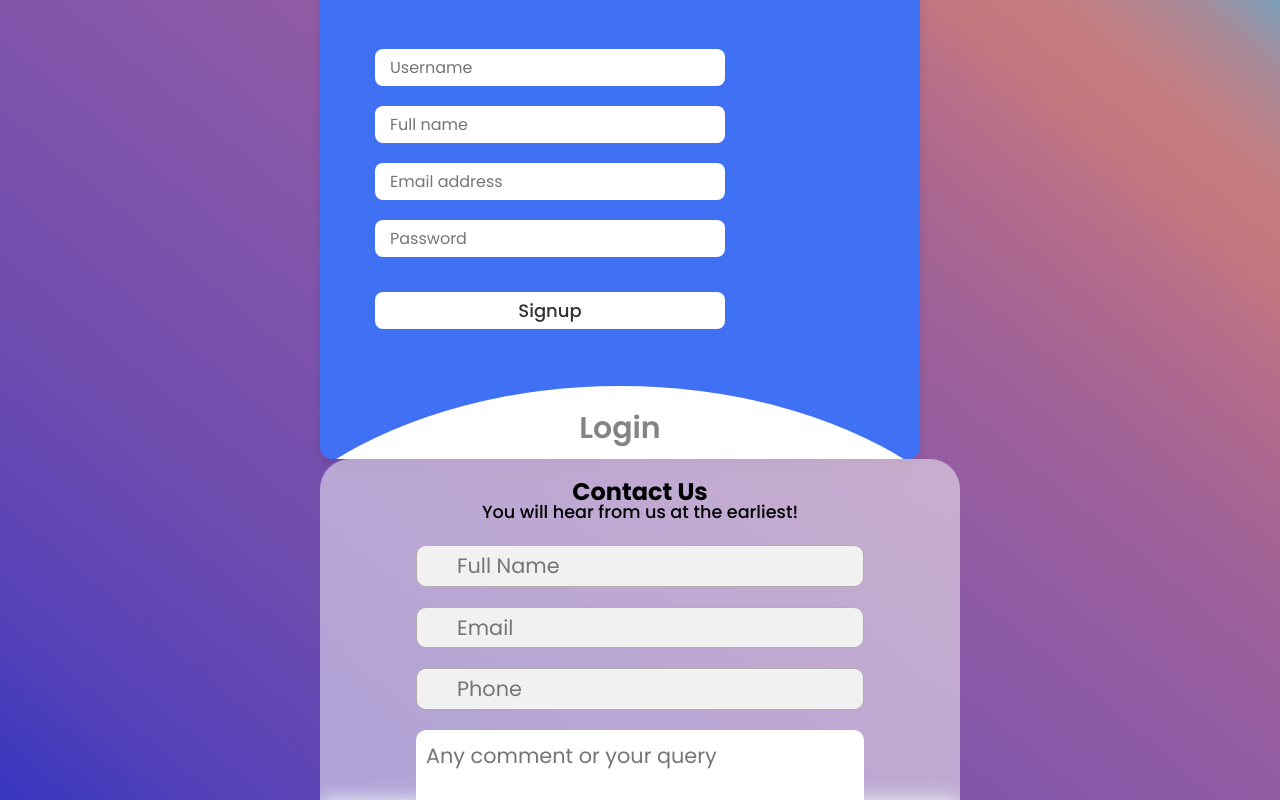
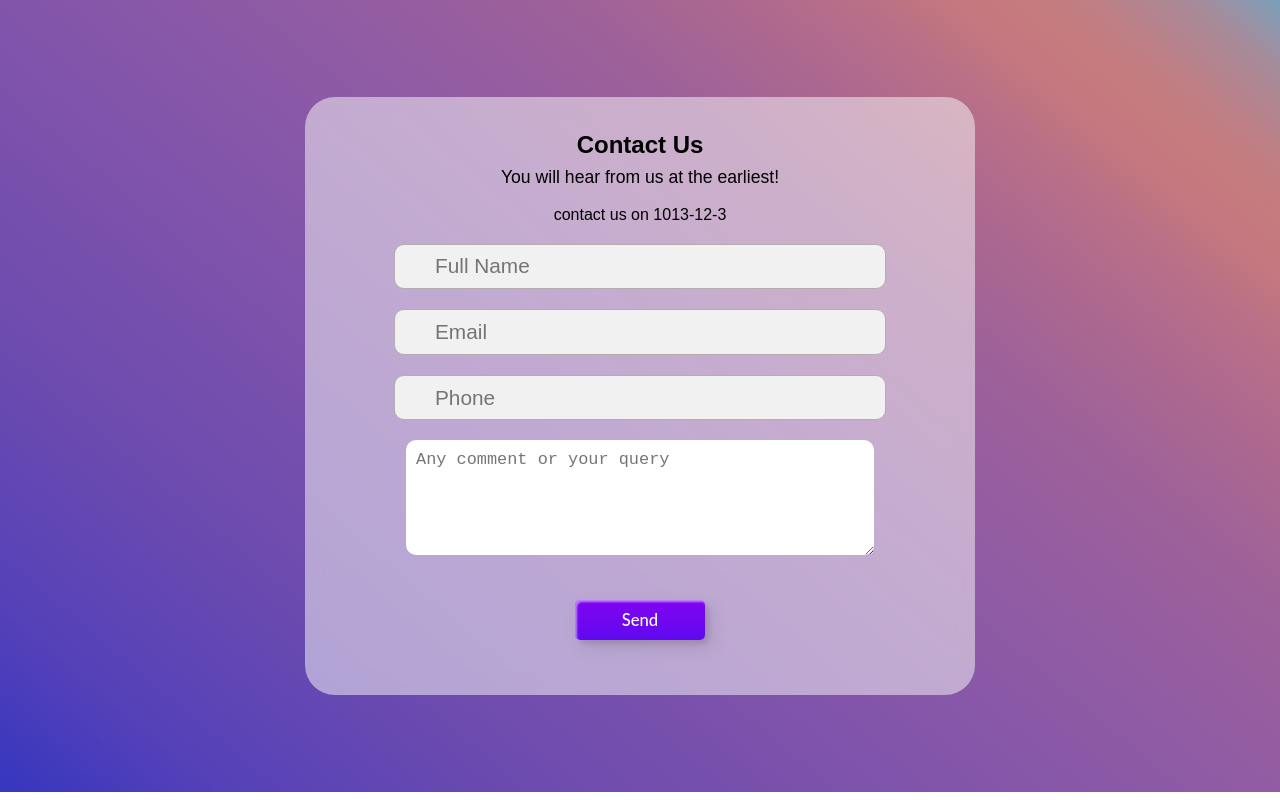
Before and after one commit to VIRAJcHOPADE/Flight-Booking---MERN-Stack-App, a React (Create React App) app in the folder frontend/: page / in a window 1280 px wide. Shown: the top 800 px of the page. Built offline with nearby package versions, Linux system fonts and the light colour scheme.

Commit message:
ContactUs

```diff
--- a/frontend/src/App.js
+++ b/frontend/src/App.js
@@ -1,11 +1,11 @@
 import './App.css';
 import React from 'react';
-import  {LoginAndOut}  from './components/Login/LoginAndOut';
+// import  {LoginAndOut}  from './components/Login/LoginAndOut';
 import { Contacts } from './components/Contact/Contacts';
 function App() {
   return (
     <div className="App">
-     <LoginAndOut />
+     {/* <LoginAndOut /> */}
      <Contacts/>
     </div>
   );
--- a/frontend/src/components/Contact/Contacts.jsx
+++ b/frontend/src/components/Contact/Contacts.jsx
@@ -8,6 +8,7 @@ export const Contacts = () => {
          <div class="formBox">
             <h2>Contact Us</h2>
             <p>You will hear from us at the earliest!</p>
+            <span> contact us on 1013-12-3</span>
             <form action="#">
                 <div class="nameInp">
                     <i class="fa fa-user icon"></i>
@@ -27,10 +28,10 @@ export const Contacts = () => {
                         placeholder="Any comment or your query"></textarea>
                 </div>
                 <div class="submitBtn">
-                    <button id="btn" onclick="notif()">Send</button>
+
+                    <button id="btn" class="custom-btn btn-2" onclick="notif()">Send</button>
                 </div>
             </form>
-            <p class="extra">You can also contact us at 181-1711-322</p>
         </div>
     </div>
   )
--- a/frontend/src/components/Contact/contact.scss
+++ b/frontend/src/components/Contact/contact.scss
@@ -87,6 +87,45 @@ button {
 	cursor: pointer;
 	font-size: 0.8em;
 }
+
+$color_1: #fff;
+$font-family_1: 'Lato', sans-serif;
+
+/* 2 */
+button {
+	margin: 20px;
+}
+.custom-btn {
+	width: 130px;
+	height: 40px;
+	color: $color_1;
+	border-radius: 5px;
+	padding: 10px 25px;
+	font-family: $font-family_1;
+	font-weight: 500;
+	background: transparent;
+	cursor: pointer;
+	transition: all 0.3s ease;
+	position: relative;
+	display: inline-block;
+	box-shadow: inset 2px 2px 2px 0px rgba(255,255,255,.5), 7px 7px 20px 0px rgba(0,0,0,.1), 4px 4px 5px 0px rgba(0,0,0,.1);
+	outline: none;
+}
+.btn-2 {
+	background: rgb(96,9,240);
+	background: linear-gradient(0deg, rgba(96,9,240,1) 0%, rgba(129,5,240,1) 100%);
+	border: none;
+	&:before {
+		height: 0%;
+		width: 2px;
+	}
+	&:hover {
+		box-shadow: 4px 4px 6px 0 rgba(255,255,255,.5), -4px -4px 6px 0 rgba(116, 125, 136, .5), inset -4px -4px 6px 0 rgba(255,255,255,.2), inset 4px 4px 6px 0 rgba(0, 0, 0, .4);
+	}
+}
+
+
+
 @media screen and (min-width:900px) {
 	form {
 		>div {
```
